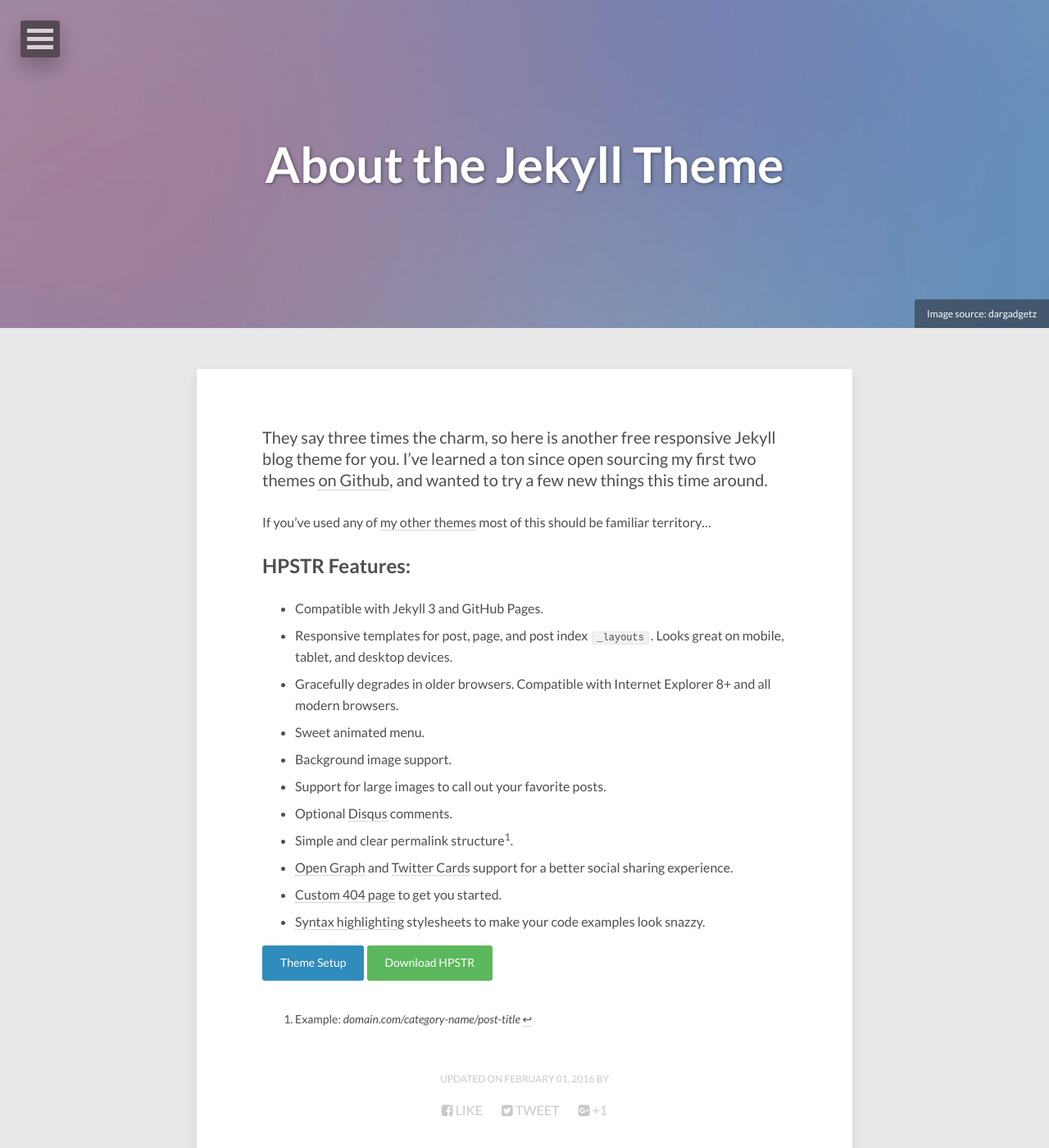
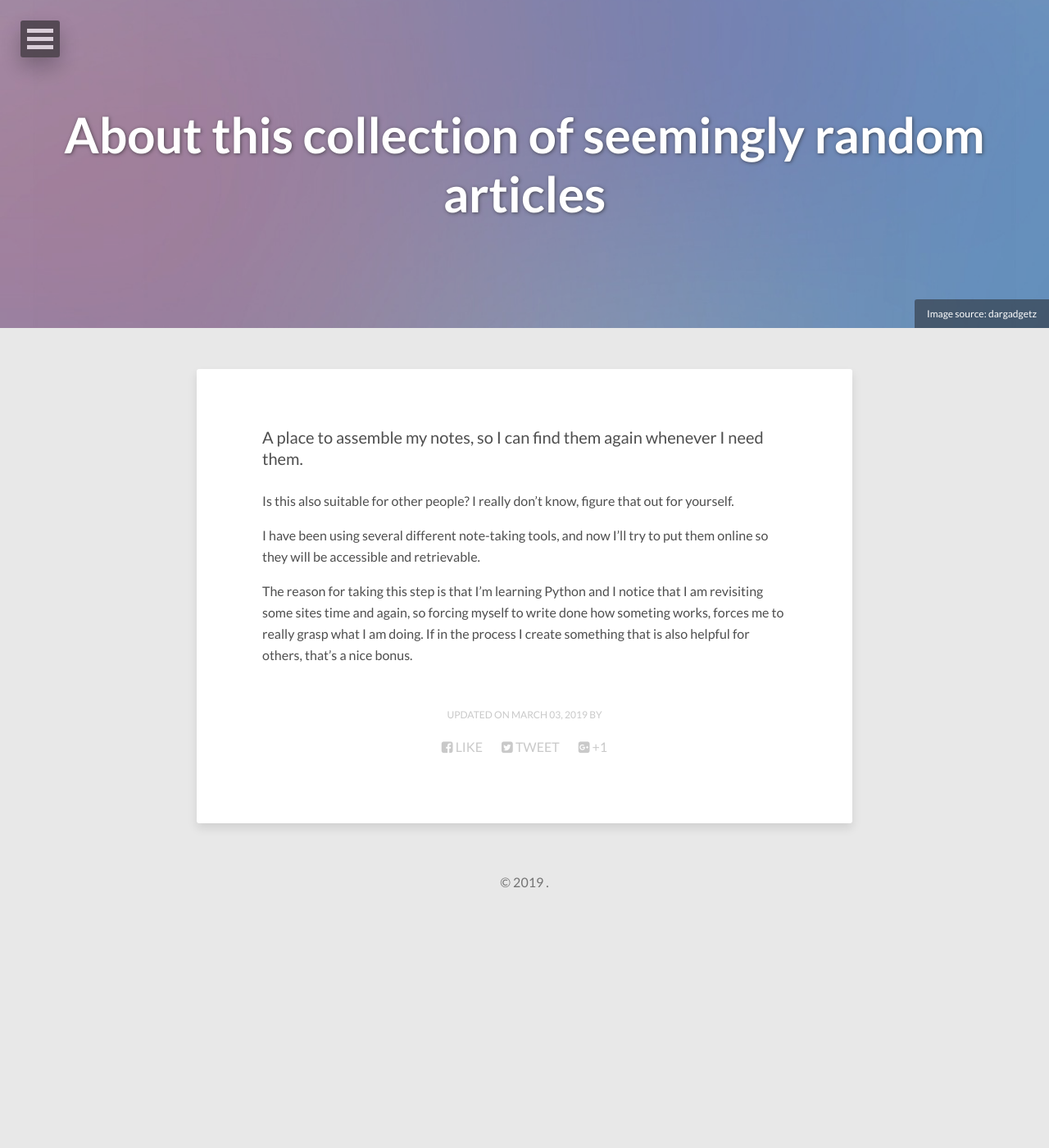
Before and after one commit to wijnandb/notes, a Jekyll site: the page built from about/index.md, in a window 1280 px wide and 1400 px high. Shown: the whole window at 82% size. Built offline with Jekyll 4.4.1, drawn with Linux system fonts in a browser that asks for light colours; nearby versions of some CDN libraries; library files that are not in the unit come from our copies.

Commit message:
Update index.md

```diff
--- a/about/index.md
+++ b/about/index.md
@@ -1,32 +1,18 @@
 ---
 layout: page
-title: About the Jekyll Theme
+title: About this collection of seemingly random articles
 image:
   feature: abstract-5.jpg
   credit: dargadgetz
   creditlink: http://www.dargadgetz.com/ios-7-abstract-wallpaper-pack-for-iphone-5-and-ipod-touch-retina/
 comments: false
-modified: 2016-02-01
+modified: 2019-03-03
 ---
 
-They say three times the charm, so here is another free responsive Jekyll blog theme for you. I've learned a ton since open sourcing my first two themes [on Github](http://github.com/mmistakes), and wanted to try a few new things this time around.
+A place to assemble my notes, so I can find them again whenever I need them.
 
-If you've used any of [my other themes](http://mademistakes.com/work/jekyll-themes/) most of this should be familiar territory...
+Is this also suitable for other people? I really don't know, figure that out for yourself.
 
-## HPSTR Features:
+I have been using several different note-taking tools, and now I'll try to put them  online so they will be accessible and retrievable.
 
-* Compatible with Jekyll 3 and GitHub Pages.
-* Responsive templates for post, page, and post index `_layouts`. Looks great on mobile, tablet, and desktop devices.
-* Gracefully degrades in older browsers. Compatible with Internet Explorer 8+ and all modern browsers.
-* Sweet animated menu.
-* Background image support.
-* Support for large images to call out your favorite posts.
-* Optional [Disqus](http://disqus.com) comments.
-* Simple and clear permalink structure[^1].
-* [Open Graph](https://developers.facebook.com/docs/opengraph/) and [Twitter Cards](https://dev.twitter.com/docs/cards) support for a better social sharing experience.
-* [Custom 404 page]({{ site.url }}/404.html) to get you started.
-* [Syntax highlighting]({{ site.url }}/code-highlighting-post/) stylesheets to make your code examples look snazzy.
-
-<div markdown="0"><a href="{{ site.url }}/theme-setup/" class="btn btn-info">Theme Setup</a> <a href="https://github.com/mmistakes/hpstr-jekyll-theme" class="btn btn-success">Download HPSTR</a></div>
-
-[^1]: Example: *domain.com/category-name/post-title*
+The reason for taking this step is that I'm learning Python and I notice that I am revisiting some sites time and again, so forcing myself to write done how someting works, forces me to really grasp what I am doing. If in the process I create something that is also helpful for others, that's a nice bonus.
```
